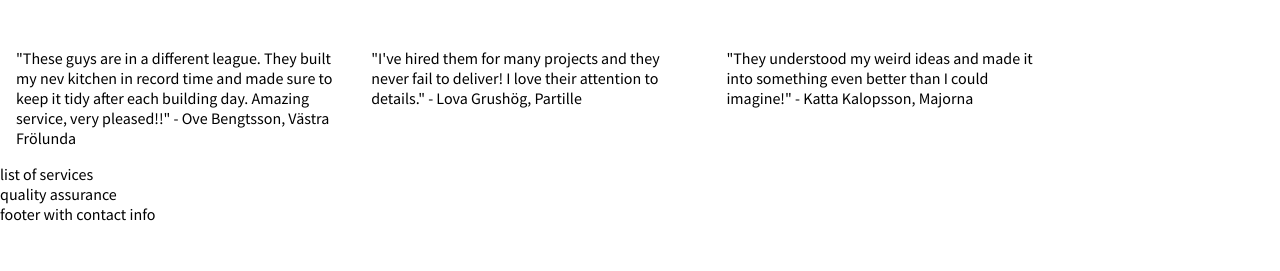
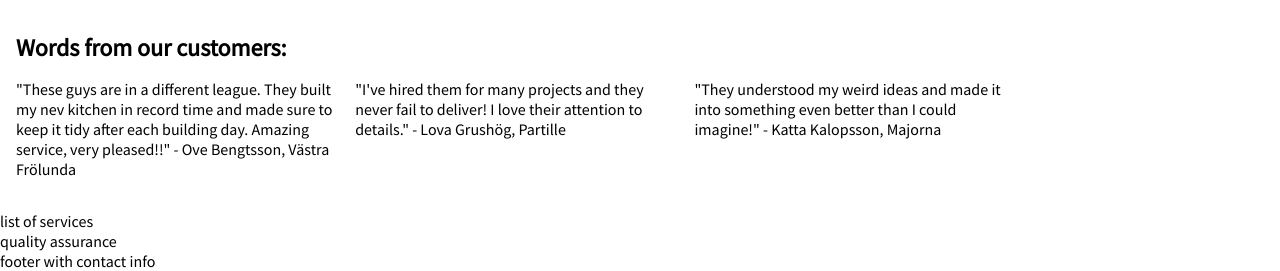
Before and after one commit to knutinator/knutcon, a plain HTML site: page index.html in a window 1280 px wide. Shown: the part 584-855 px from the top of the page. Before the commit the page ends 808 px from the top, so only its background shows below. Drawn offline with Linux system fonts and the light colour scheme.

Commit message:
Add customer testimonial section styling

```diff
--- a/assets/css/style.css
+++ b/assets/css/style.css
@@ -13,6 +13,8 @@ body {
 header {
     padding-top: 1rem;
     padding-left: 1rem;
+
+
 }
 
 #logo {
@@ -86,14 +88,17 @@ menu a:hover {
 }
 
 #quotes-box {
-    margin-top: 2rem;
+    margin: 1rem;
     width: 100%;
+}
 
+.headline {
+    margin: 2rem 0 1rem 0;
 }
 
 .quotes-text {
    width: 20rem;
-   padding: 1rem;
    display: inline-block;
    vertical-align: top;
+   margin: 0 1rem 1rem 0;
  }
--- a/index.html
+++ b/index.html
@@ -11,7 +11,7 @@
 </head>
 <body>
     <header>
-        <a href="index.html" id="logo"><h1>Knut's<br>Construction</h1></a></header>
+        <a href="index.html" id="logo"><h1>Knut's<br>Construction</h1></a>
         <menu id="menu"><a href="index.html">Home</a> <a href="#about">About Us</a> <a href="#contact">Contact</a> </menu>
     </header>
 
@@ -32,6 +32,9 @@
 
     <section id="quotes-box">
 
+        <div class="headline">
+            <h2>Words from our customers:</h2>
+        </div>
 
         <div class="quotes-text">"These guys are in a different league. They built my nev kitchen in record time and made sure to keep it tidy after each building day. Amazing service, very pleased!!" - Ove Bengtsson, Västra Frölunda
         </div>
@@ -43,7 +46,6 @@
         </div>
 
 
-
     </section>
 
 
```
